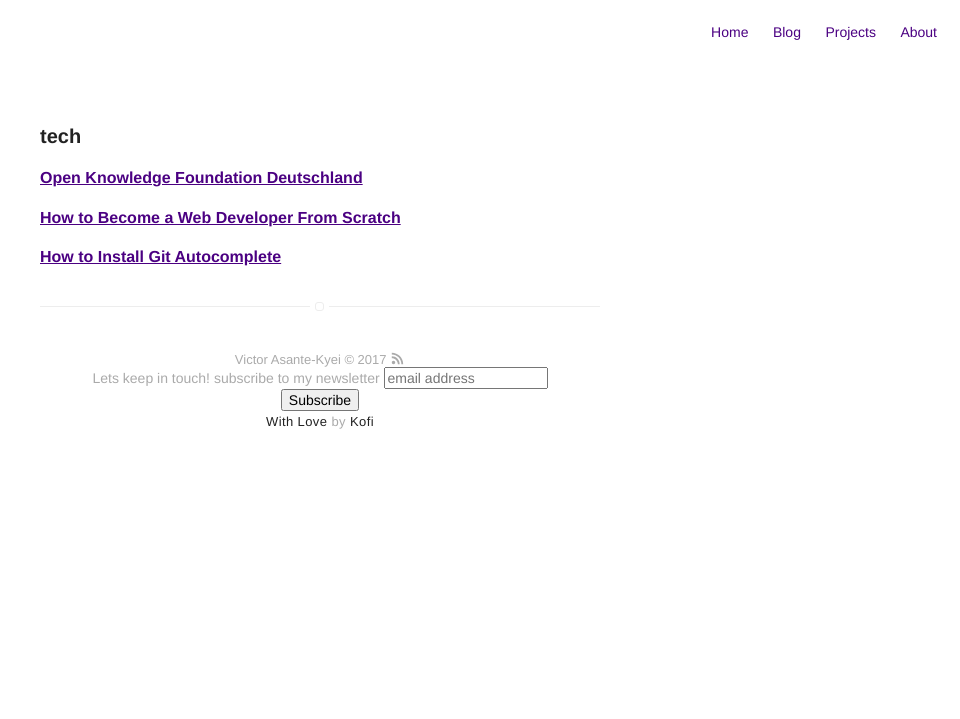
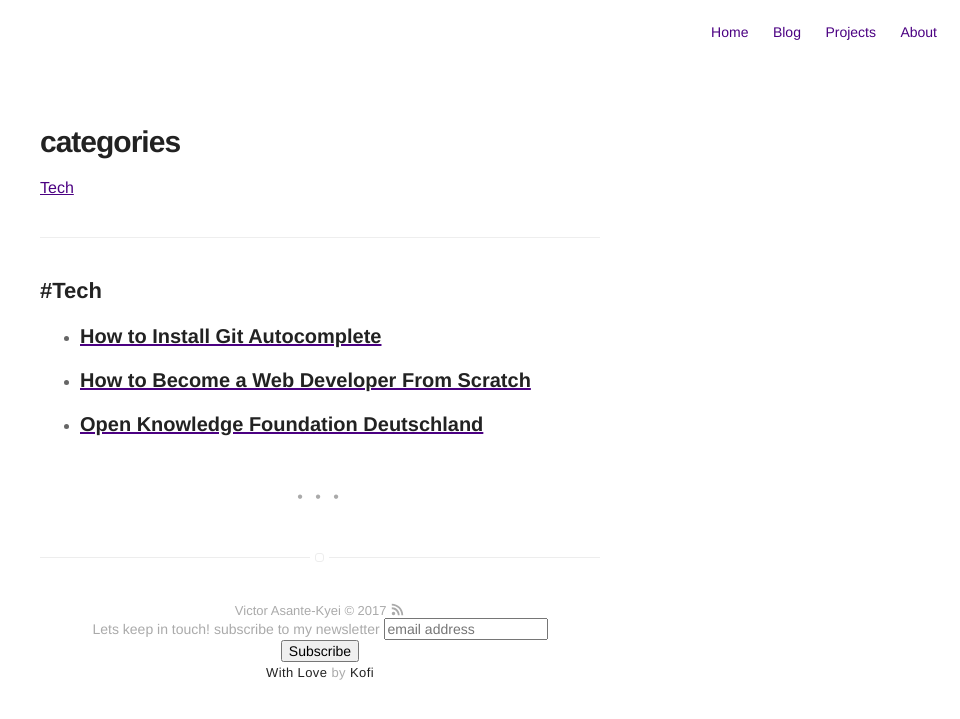
Before and after one commit to BruhKofi/bruhkofi.github.io, a Jekyll site: the page built from categories.html, in a window 1280 px wide. Shown: the top 719 px of the page, without its empty margins (320-1280 px from the left). Built offline with Jekyll 4.4.1, drawn with Linux system fonts in a browser that asks for light colours; a script that is not in the unit is left out; comment, search, counter and statistics services are not loaded.

Commit message:
redo cat

```diff
--- a/_posts/2016-11-26-how-to-install-git-autocomplete.markdown
+++ b/_posts/2016-11-26-how-to-install-git-autocomplete.markdown
@@ -9,7 +9,7 @@ tag:
 blog: true
 comments: true
 author: kofi
-categories: tech
+categories: Tech
 description: How to install Git bash-completion
 redirect_from: /how-to-install-git-autocomplete/
 permalink: /blog/:categories/:title/
--- a/_posts/2016-12-19-how-to-become-a-web-developer-from-scratch--learn-programming.markdown
+++ b/_posts/2016-12-19-how-to-become-a-web-developer-from-scratch--learn-programming.markdown
@@ -12,7 +12,7 @@ tag:
   - Berlin
 description: It is a never ending learning process being a developer. The challenge for most people like myself was where to start. These are a few pointers that COULD help out.
 permalink: /blog/:categories/:title/
-categories: tech
+categories: Tech
 
 ---
 Learning to code is one of the most exciting things to decide to do if you start off on the right foot. It can be sometimes be unnerving as there are way to many suggestions out there on the internet when you google "how to become a developer". That was one of my dilemmas; not knowing where to start. This is how I did it. It is not the one path everyone has to follow to get become a software engineer but should have some useful pointers for the absolute beginner and get started writing code in no time.
--- a/_posts/2017-01-14-open-knowledge-foundation-deutschland.markdown
+++ b/_posts/2017-01-14-open-knowledge-foundation-deutschland.markdown
@@ -15,7 +15,7 @@ comments: true
 description: A visit to the Open Knowledge Foundation Germany - A Non Governmental Organization making great strides in using tech to promote civic participation in governance and the availability of data to the populace.
 redirect_from: /open-knowledge-foundation-deutschland/
 permalink: /blog/:categories/:title/
-categories: tech
+categories: Tech
 ---
 
 I recently visited the guys at Open Knowledge Foundation Knowledge Foundation in Berlin and I must say I was pleasantly impressed. They are an NGO that has taken it upon themselves to champion the cause of open knowledge and making data available to the public.
--- a/categories.html
+++ b/categories.html
@@ -1,24 +1,48 @@
 ---
 layout: page
-permalink: /categories/
 title: Categories
 ---
+<section class="list">
+    <h1 class="title">categories</h1>
 
+    {% assign categories_list = site.categories %}
 
-<div id="archives">
-{% for category in site.categories %}
-  <div class="archive-group">
-    {% capture category_name %}{{ category | first }}{% endcapture %}
-    <div id="#{{ category_name | slugize }}"></div>
-    <p></p>
+    {% if categories_list.first[0] == null %}
+        {% for category in categories_list %}
+            <a class="item" href="#{{ category | slugify }}">{{ category }}</a>
+        {% endfor %}
+    {% else %}
+        {% for category in categories_list %}
+            <a class="item" href="#{{ category[0] | slugify }}">{{ category[0] }}</a>
+        {% endfor %}
+    {% endif %}
 
-    <h3 class="category-head">{{ category_name }}</h3>
-    <a name="{{ category_name | slugize }}"></a>
-    {% for post in site.categories[category_name] %}
-    <article class="archive-item">
-      <h4><a href="{{ site.baseurl }}{{ post.url }}">{{post.title}}</a></h4>
-    </article>
+    {% assign categories_list = nil %}
+</section>
+
+<hr>
+
+<section class="category-list">
+    {% for category in site.categories  %}
+    <h2 class="title" id="{{ category[0] | slugify }}">#{{ category[0] }}</h2>
+
+    <ul class="list">
+        {% assign pages_list = category[1] %}
+        {% for post in pages_list reversed %}
+            {% if post.title != null %}
+                {% if group == null or group == post.group %}
+                    <li class="item">
+                        <a class="url" href="{{ site.url }}{{ post.url }}">
+                            <h3 class="title">{{ post.title }}</h3>
+                        </a>
+                    </li>
+                {% endif %}
+            {% endif %}
+        {% endfor %}
+        {% assign pages_list = nil %}
+        {% assign group = nil %}
+    </ul>
+
+    <div class="breaker"></div>
     {% endfor %}
-  </div>
-{% endfor %}
-</div>
+</section>
```
